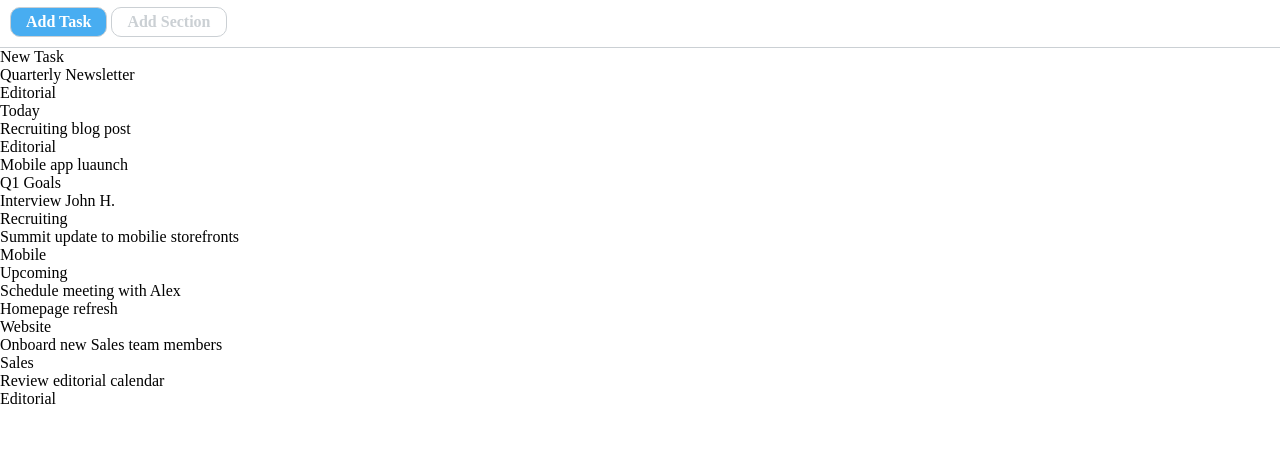
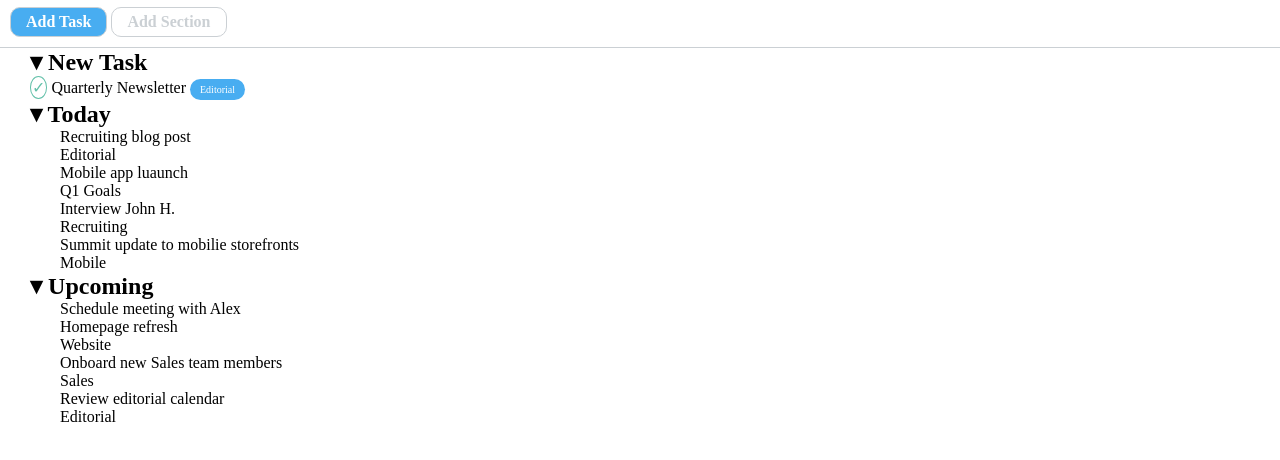
Before and after one commit to ericaostini/html-css-toboolist, a plain HTML site: page index.html in a window 1280 px wide. Shown: the part 94-554 px from the top of the page. Drawn offline with Linux system fonts and the light colour scheme.

Commit message:
new task

```diff
--- a/css/style.css
+++ b/css/style.css
@@ -18,19 +18,38 @@
     border-bottom: 1px solid  rgb(203, 208, 212);
     padding: 10px;
 }
-
 .border-add{
     border: 1px solid  rgb(203, 208, 212);
     border-radius: 10px;
     display: inline-block;
     padding: 5px 15px;
 }
-
 #task{
     background-color: rgb(72, 173, 241);
     color: white;
 }
-
 #section{
     color:  rgb(203, 208, 212);
 }
+
+ul{
+    margin-left: 30px;
+    list-style: none;
+}
+
+.circle{
+    border: 1px solid rgb(99, 192, 169);
+    color:rgb(99, 192, 169);
+    border-radius: 50%;
+    display: inline-block;
+    padding: 1px;
+}
+
+.editorial{
+    border-radius: 20px;
+    background-color: rgb(72, 173, 241);
+    display: inline-block;
+    padding: 5px 10px;
+    font-size: 10px;
+    color: white;
+}
--- a/index.html
+++ b/index.html
@@ -25,14 +25,13 @@
         <section>
             <ul>
                 <li>
-                    New Task
-                    <ul>
-                        Quarterly Newsletter
-                        <div>Editorial</div>
-                    </ul>
+                    <h2>&#9662; New Task</h2>
+                    <div class="circle">&#10003;</div>
+                    Quarterly Newsletter
+                    <div class="editorial">Editorial</div>
                 </li>
                 <li>
-                    Today
+                    <h2>&#9662; Today</h2>
                     <ul>
                         Recruiting blog post
                         <div>Editorial</div>
@@ -51,7 +50,7 @@
                     </ul>
                 </li>
                 <li>
-                    Upcoming
+                    <h2>&#9662; Upcoming</h2>
                     <ul>
                         Schedule meeting with Alex
                     </ul>
```
